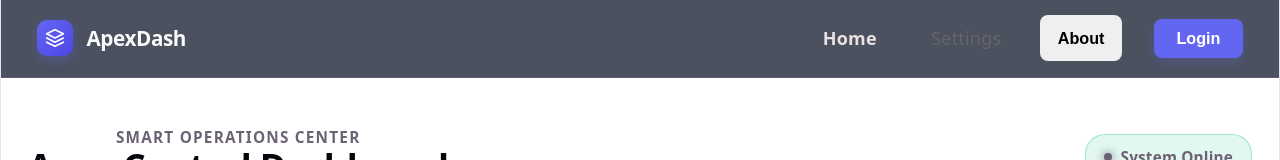
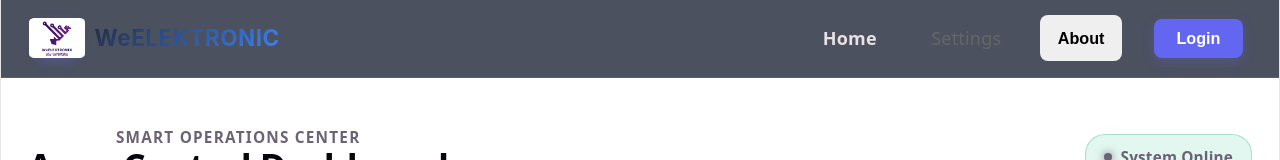
Before and after one commit to ujjawalkmr/smart_controller_app, a React (Vite) app: page / in a window 1280 px wide. Shown: the top 160 px of the page. Built offline with nearby package versions, Linux system fonts and the light colour scheme; no server answers.

Commit message:
logo added
Signed-off-by: Ujjawal Kumar <ujjawalkmr9211@gmail.com>

```diff
--- a/src/Component/Navbar.jsx
+++ b/src/Component/Navbar.jsx
@@ -12,7 +12,8 @@ const Navbar = () => {
       {/* Left: Brand Icon & Logo */}
       <div className="nav-brand" onClick={() => handleClick("Brand / Logo")}>
         <div className="brand-icon">
-          <svg
+          <img src="/assets/images/logo.jpeg" alt="Brand Logo"  />
+          {/* <svg
             viewBox="0 0 24 24"
             fill="none"
             stroke="currentColor"
@@ -23,9 +24,9 @@ const Navbar = () => {
             <polygon points="12 2 2 7 12 12 22 7 12 2" />
             <polyline points="2 17 12 22 22 17" />
             <polyline points="2 12 12 17 22 12" />
-          </svg>
+          </svg> */}
         </div>
-        <span className="brand-name">ApexDash</span>
+        <span className="brand-name">WeELEKTRONIC</span>
       </div>
 
       {/* Right: Navigation Links & Login */}
--- a/src/styles/Navbar.css
+++ b/src/styles/Navbar.css
@@ -25,8 +25,8 @@
 }
 
 .brand-icon {
-  width: 36px;
-  height: 36px;
+  width: 40px;
+  height: 40px;
   background: linear-gradient(135deg, #6366f1, #4f46e5);
   border-radius: 10px;
   display: flex;
@@ -36,16 +36,36 @@
   box-shadow: 0 4px 12px rgba(99, 102, 241, 0.3);
 }
 
-.brand-icon svg {
+
+/* .brand-icon svg {
   width: 20px;
   height: 20px;
+} */
+.brand-icon img {
+  height: 40px;
+  width: 40px;
+  width: auto;
+  max-height: 40px;
+  border-radius: 10%;
+  object-fit: contain;
 }
-
-.brand-name {
+/* .brand-name {
   font-size: 1.15rem;
   font-weight: 700;
   color: #f8fafc;
   letter-spacing: -0.02em;
+} */
+ .brand-name {
+  padding-left: 4px;
+  font-family: 'Inter', -apple-system, BlinkMacSystemFont, 'Segoe UI', Roboto, sans-serif;
+  font-size: 1.25rem;
+  font-weight: 700;
+  letter-spacing: 0.5px;
+  color: #0f172a;
+  background: linear-gradient(135deg, #232c43 0%, #3b82f6 100%);
+  -webkit-background-clip: text;
+  -webkit-text-fill-color: transparent;
+  display: inline-block;
 }
 
 /* Navigation Right Group */
```
Also changed, not shown: public/assets/images/logo.jpeg (added).
